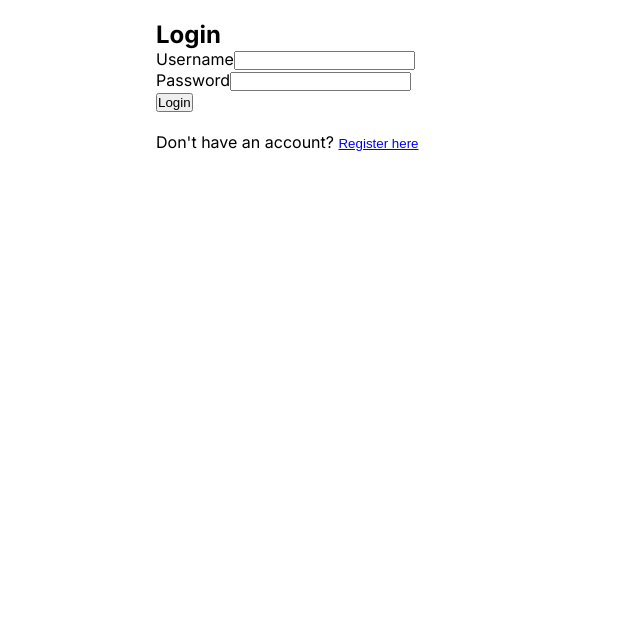
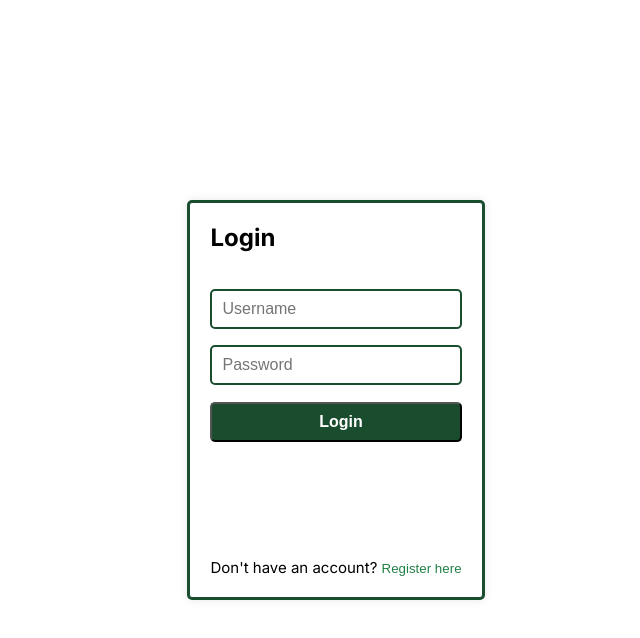
Before and after one commit to Headstarters-AI/ai-chat-support, a Next.js app: page / in a window 1280 px wide. Shown: the top 638 px of the page, without its empty margins (304-944 px from the left). Built offline with nearby package versions, Linux system fonts and the light colour scheme.

Commit message:
Updated the login page

```diff
--- /dev/null
+++ b/src/app/AuthWrapper.module.css
@@ -0,0 +1,11 @@
+.container {
+  display: flex;
+  flex-direction: column;
+  justify-content: center;
+  align-items: center;
+  min-height: 100vh;
+  width: 100%;
+  padding: 20px;
+  box-sizing: border-box;
+  background-color: #f5f5f5; /* Light grey background */
+}
--- a/src/app/components/Login.js
+++ b/src/app/components/Login.js
@@ -1,39 +1,54 @@
-import React, { useState } from 'react';
-import Register from './Register';
-import ChatBot from './ChatBot';
+import React, { useState } from "react";
+import Register from "./Register";
+import ChatBot from "./ChatBot";
 
 const Login = () => {
-  const [username, setUsername] = useState('');
-  const [password, setPassword] = useState('');
+  const [username, setUsername] = useState("");
+  const [password, setPassword] = useState("");
   const [showRegister, setShowRegister] = useState(false);
-  const [error, setError] = useState('');
+  const [error, setError] = useState("");
   const [isAuthenticated, setIsAuthenticated] = useState(false);
-
+  const [isHovered, setIsHovered] = useState(false);
 
   const handleLogin = async (e) => {
     e.preventDefault();
 
     // Example login API request
-    const response = await fetch('/api/auth/login', {
-      method: 'POST',
+    const response = await fetch("/api/auth/login", {
+      method: "POST",
       headers: {
-        'Content-Type': 'application/json',
+        "Content-Type": "application/json",
       },
       body: JSON.stringify({ username, password }),
     });
 
     if (response.ok) {
       const { token } = await response.json();
-      localStorage.setItem('authToken', token);
+      localStorage.setItem("authToken", token);
       setIsAuthenticated(true); // Set isAuthenticated to true on successful login
     } else {
       const { message } = await response.json();
-      setError(message || 'Login failed. Please check your credentials.');
+      setError(message || "Login failed. Please check your credentials.");
     }
   };
 
   return (
-    <div style={{ padding: '20px', maxWidth: '400px', margin: 'auto' }}>
+    <div
+      style={{
+        padding: "20px",
+        maxWidth: "400px",
+        margin: "0 auto",
+        border: "3px solid #1A4D2E",
+        borderRadius: "5px",
+        height: "400px",
+        display: "flex",
+        flexDirection: "column",
+        boxShadow: "0 0 10px rgba(10, 0, 10, 0.1)",
+        // backgroundColor: "#1A4D2E",
+        // backgroundColor: "#F9F5EB",
+        backgroundColor: "white",
+      }}
+    >
       {isAuthenticated ? (
         <ChatBot />
       ) : (
@@ -42,36 +57,98 @@ const Login = () => {
             <Register />
           ) : (
             <>
-              <h2>Login</h2>
-              {error && <p style={{ color: 'red' }}>{error}</p>}
-              <form onSubmit={handleLogin}>
-                <div>
-                  <label>Username</label>
+              <h2
+                style={{
+                  fontSize: "24px",
+                  fontWeight: "400px",
+                }}
+              >
+                Login
+              </h2>
+              {error && <p style={{ color: "red" }}>{error}</p>}
+              <form
+                onSubmit={handleLogin}
+                style={{
+                  display: "flex",
+                  flexDirection: "column",
+                  alignItems: "center",
+                  justifyContent: "space-evenly",
+                  width: "100%",
+                  height: "200px",
+                  marginTop: "20px",
+                }}
+              >
+                {/* <label>Username</label> */}
                 <input
                   type="text"
+                  placeholder="Username"
                   value={username}
                   onChange={(e) => setUsername(e.target.value)}
                   required
+                  style={{
+                    border: "2px solid #1A4D2E",
+                    width: "100%",
+                    height: "40px",
+                    paddingLeft: "10px",
+                    fontSize: "16px",
+                    borderRadius: "5px",
+                  }}
                 />
-                </div>
-                <div>
-                  <label>Password</label>
+
+                {/* <label>Password</label> */}
                 <input
                   type="password"
+                  placeholder="Password"
                   value={password}
                   onChange={(e) => setPassword(e.target.value)}
                   required
+                  style={{
+                    border: "2px solid #1A4D2E",
+                    borderRadius: "5px",
+                    width: "100%",
+                    height: "40px",
+                    paddingLeft: "10px",
+                    fontSize: "16px",
+                  }}
                 />
-                </div>
-                <button type="submit">Login</button>
+
+                <button
+                  type="submit"
+                  className="btn"
+                  style={{
+                    borderRadius: "5px",
+                    width: "100%",
+                    height: "40px",
+                    paddingLeft: "10px",
+                    fontSize: "16px",
+                    backgroundColor: "#1A4D2E",
+                    color: "white",
+                    fontWeight: "bold",
+                  }}
+                >
+                  Login
+                </button>
               </form>
-              <div style={{ marginTop: '20px' }}>
-                <p>
-                  Don't have an account?{' '}
+              <div style={{ marginTop: "100px" }}>
+                <p
+                  style={{
+                    fontSize: "15px",
+                  }}
+                >
+                  Don't have an account?{" "}
                   <button
                     type="button"
                     onClick={() => setShowRegister(true)}
-                    style={{ color: 'blue', textDecoration: 'underline', background: 'none', border: 'none', cursor: 'pointer' }}
+                    style={{
+                      color: isHovered ? "#33cc6f" : "#228047",
+                      textDecoration: "none",
+                      background: "none",
+                      border: "none",
+                      fontWeight: "600px",
+                      cursor: isHovered ? "pointer" : "default",
+                    }}
+                    onMouseEnter={() => setIsHovered(true)}
+                    onMouseLeave={() => setIsHovered(false)}
                   >
                     Register here
                   </button>
--- a/src/app/page.js
+++ b/src/app/page.js
@@ -2,6 +2,7 @@
 import React, { useState, useEffect } from "react";
 import ChatBot from "./components/ChatBot";
 import Login from "./components/Login";
+import styles from "./AuthWrapper.module.css";
 
 export default function AuthWrapper() {
   const [isAuthenticated, setIsAuthenticated] = useState(false);
@@ -15,13 +16,32 @@ export default function AuthWrapper() {
     setLoading(false);
   }, []);
 
+  const containerStyle = {
+    display: "flex",
+    flexDirection: "column",
+    justifyContent: "center",
+    alignItems: "center",
+    minHeight: "100vh",
+    width: "100%",
+    padding: "20px",
+    boxSizing: "border-box",
+  };
+
   if (loading) {
-    return <div>Loading...</div>;
+    return <div style={containerStyle}>Loading...</div>;
   }
 
   if (!isAuthenticated) {
-    return <Login />;
+    return (
+      <div style={containerStyle}>
+        <Login />
+      </div>
+    );
   }
 
-  return <ChatBot />;
+  return (
+    <div className={styles.container}>
+      <ChatBot />
+    </div>
+  );
 }
--- /dev/null
+++ b/src/pages/api/login.js
@@ -0,0 +1,20 @@
+import jwt from "jsonwebtoken";
+
+export default function handler(req, res) {
+  if (req.method === "POST") {
+    const { email, password } = req.body;
+    // Here you would typically check the email and password against your database
+    // For this example, we'll just create a token for any valid email
+    if (email && password) {
+      const token = jwt.sign({ email }, process.env.JWT_SECRET, {
+        expiresIn: "1h",
+      });
+      res.status(200).json({ token, user: { email } });
+    } else {
+      res.status(400).json({ error: "Invalid credentials" });
+    }
+  } else {
+    res.setHeader("Allow", ["POST"]);
+    res.status(405).end(`Method ${req.method} Not Allowed`);
+  }
+}
--- /dev/null
+++ b/src/pages/api/signup.js
@@ -0,0 +1,20 @@
+import jwt from "jsonwebtoken";
+
+export default function handler(req, res) {
+  if (req.method === "POST") {
+    const { email, password } = req.body;
+    // Here you would typically create a new user in your database
+    // For this example, we'll just create a token for any valid email
+    if (email && password) {
+      const token = jwt.sign({ email }, process.env.JWT_SECRET, {
+        expiresIn: "1h",
+      });
+      res.status(200).json({ token, user: { email } });
+    } else {
+      res.status(400).json({ error: "Invalid credentials" });
+    }
+  } else {
+    res.setHeader("Allow", ["POST"]);
+    res.status(405).end(`Method ${req.method} Not Allowed`);
+  }
+}
--- /dev/null
+++ b/src/pages/api/validate-token.js
@@ -0,0 +1,21 @@
+import jwt from "jsonwebtoken";
+
+export default function handler(req, res) {
+  if (req.method === "POST") {
+    const authHeader = req.headers.authorization;
+    if (authHeader) {
+      const token = authHeader.split(" ")[1];
+      jwt.verify(token, process.env.JWT_SECRET, (err, user) => {
+        if (err) {
+          return res.status(403).json({ error: "Invalid token" });
+        }
+        res.status(200).json(user);
+      });
+    } else {
+      res.status(401).json({ error: "Authorization header missing" });
+    }
+  } else {
+    res.setHeader("Allow", ["POST"]);
+    res.status(405).end(`Method ${req.method} Not Allowed`);
+  }
+}
```
Also changed, not shown: src/pages/Login.js (+8 -1 lines). Lines whose indentation alone changed are shown as unchanged.
